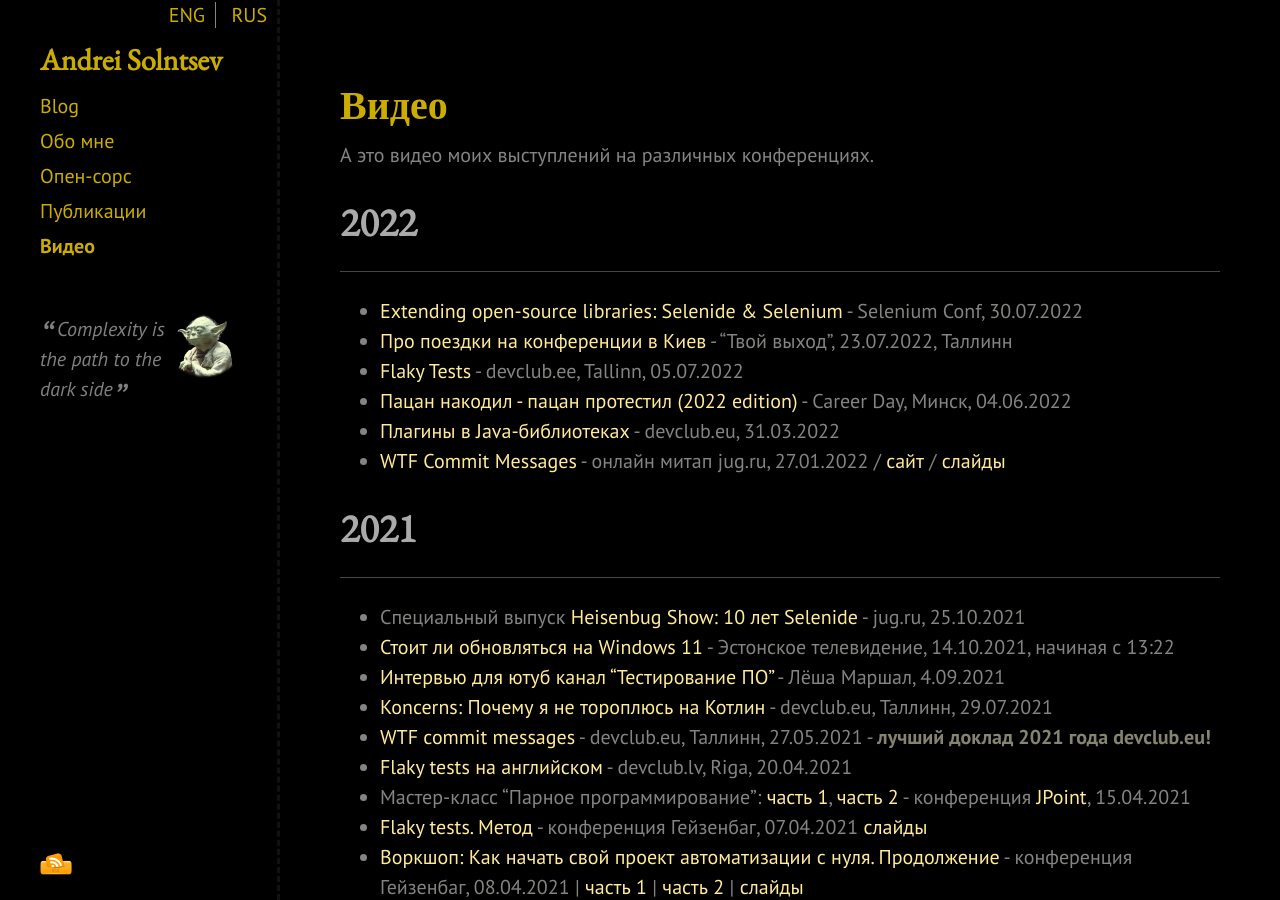
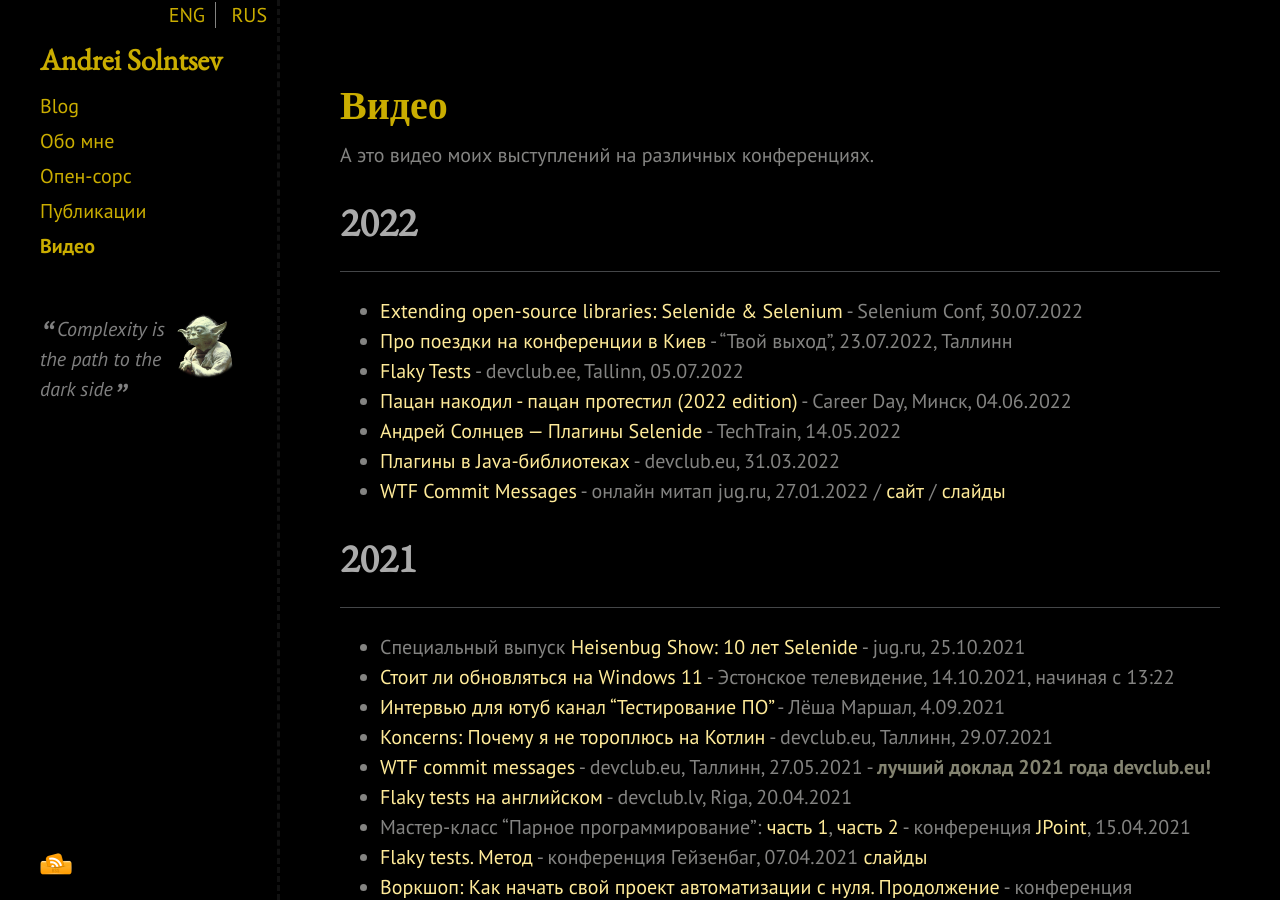
Before and after one commit to asolntsev/asolntsev.github.io, a Jekyll site: the page built from ru/video.md, in a window 1280 px wide and 900 px high. Built offline with Jekyll 4.4.1, drawn with Linux system fonts in a browser that asks for light colours; nearby versions of some CDN libraries.

Commit message:
add video from TechTrain spring 2022

```diff
--- a/ru/video.md
+++ b/ru/video.md
@@ -13,6 +13,7 @@
 * [Про поездки на конференции в Киев](https://youtu.be/AOBEqZ0T51c) - "Твой выход", 23.07.2022, Таллинн
 * [Flaky Tests](https://www.youtube.com/watch?v=-c5XT2v5gRY&ab_channel=DEVCLUB.EE) - devclub.ee, Tallinn, 05.07.2022
 * [Пацан накодил - пацан протестил (2022 edition)](https://www.youtube.com/watch?v=C8MIGAjgVqE&ab_channel=KVHigh-TechClub) - Career Day, Минск, 04.06.2022
+* [Андрей Солнцев — Плагины Selenide](https://www.youtube.com/watch?v=VuA4P_AS3oA&ab_channel=TechTrain) - TechTrain, 14.05.2022
 * [Плагины в Java-библиотеках](https://www.youtube.com/watch?v=iIIsZRHya-w&ab_channel=DEVCLUB.EU) - devclub.eu, 31.03.2022
 * [WTF Commit Messages](https://youtu.be/xbnx59viqNk) - онлайн митап jug.ru, 27.01.2022 / [сайт](https://jug.ru/2022/01/%d0%9e%d0%bd%d0%bb%d0%b0%d0%b9%d0%bd-27-%d1%8f%d0%bd%d0%b2%d0%b0%d1%80%d1%8f-%d0%92%d1%81%d1%82%d1%80%d0%b5%d1%87%d0%b0-%d1%81-%d0%90%d0%bd%d0%b4%d1%80%d0%b5%d0%b5%d0%bc-%d0%a1%d0%be%d0%bb%d0%bd/) / [слайды](https://docs.google.com/presentation/d/1VPjCzetQTL3DXUBod_jESMIpjbJOaEIhII3__ErnZlY/edit?usp=sharing)
 
```
